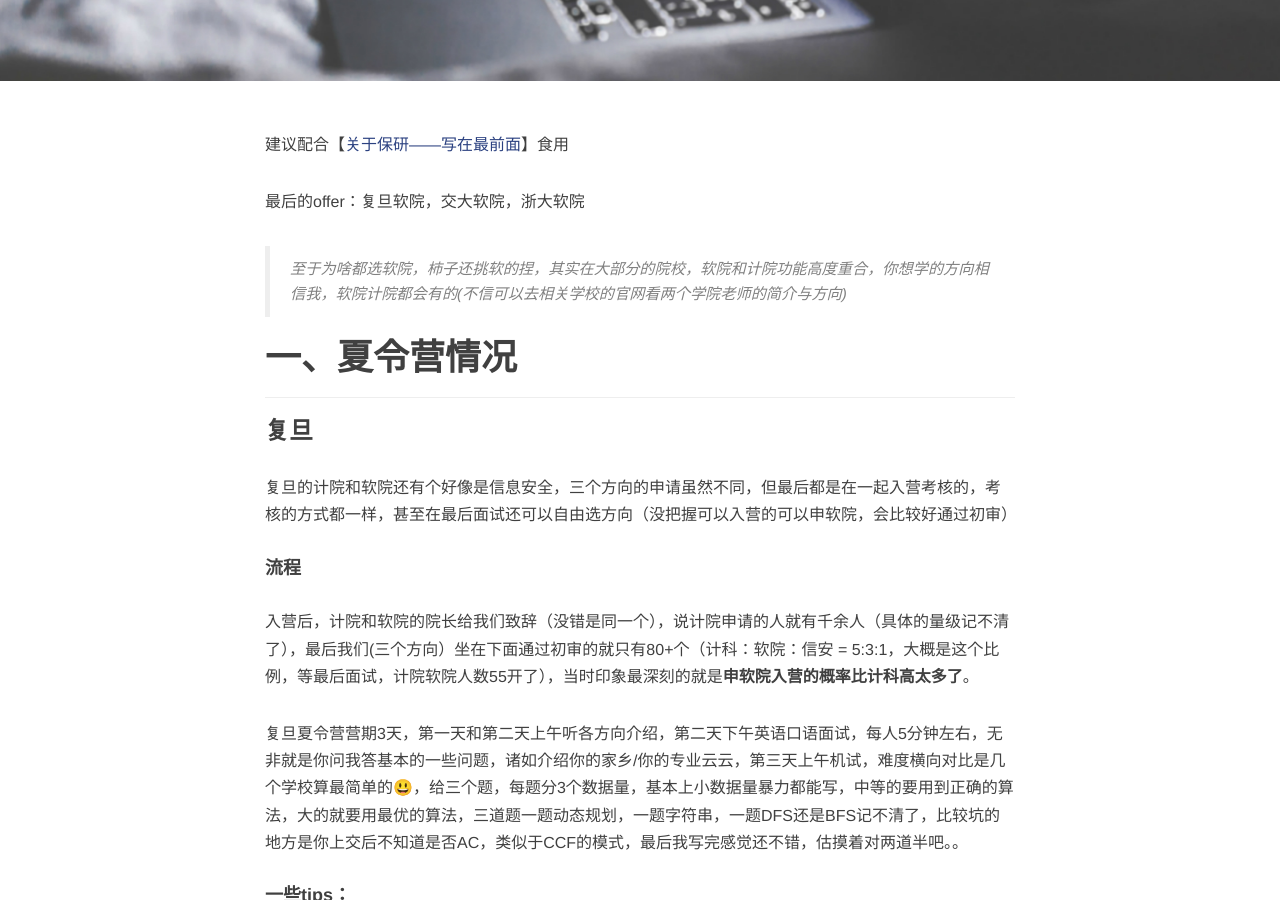
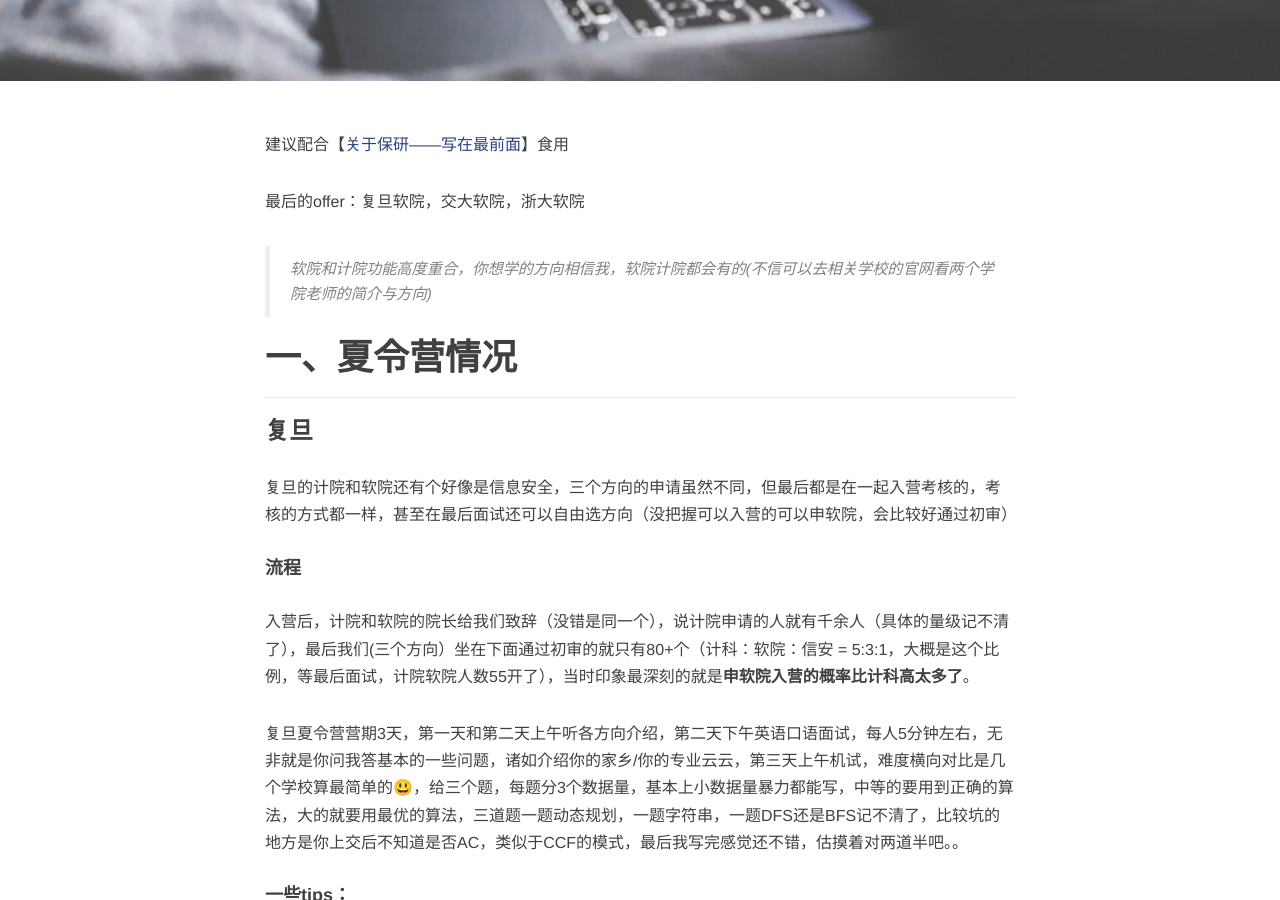
Before and after one commit to Apiao-1/Apiao_blog.io, a Jekyll site: the page built from _posts/2019-12-24-2018 清北复交浙 计算机_软件 推免经历.md, in a window 1280 px wide and 900 px high, scrolled down 520 px. Built offline with Jekyll 4.4.1, drawn with Linux system fonts in a browser that asks for light colours; nearby versions of some CDN libraries; comment, search, counter and statistics services are not loaded.

Commit message:
Update 2019-12-24-2018 清北复交浙 计算机_软件 推免经历.md

```diff
--- a/_posts/2019-12-24-2018 清北复交浙 计算机_软件 推免经历.md
+++ b/_posts/2019-12-24-2018 清北复交浙 计算机_软件 推免经历.md
@@ -12,7 +12,7 @@
 
 最后的offer：复旦软院，交大软院，浙大软院
 
-> 至于为啥都选软院，柿子还挑软的捏，其实在大部分的院校，软院和计院功能高度重合，你想学的方向相信我，软院计院都会有的(不信可以去相关学校的官网看两个学院老师的简介与方向)
+> 软院和计院功能高度重合，你想学的方向相信我，软院计院都会有的(不信可以去相关学校的官网看两个学院老师的简介与方向)
 
 # 一、夏令营情况
 
```
